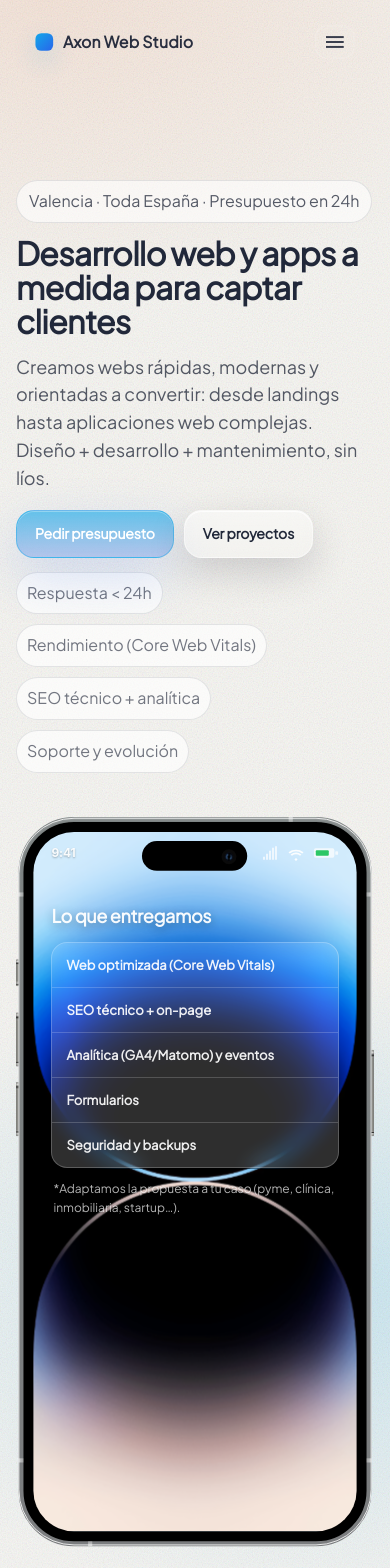
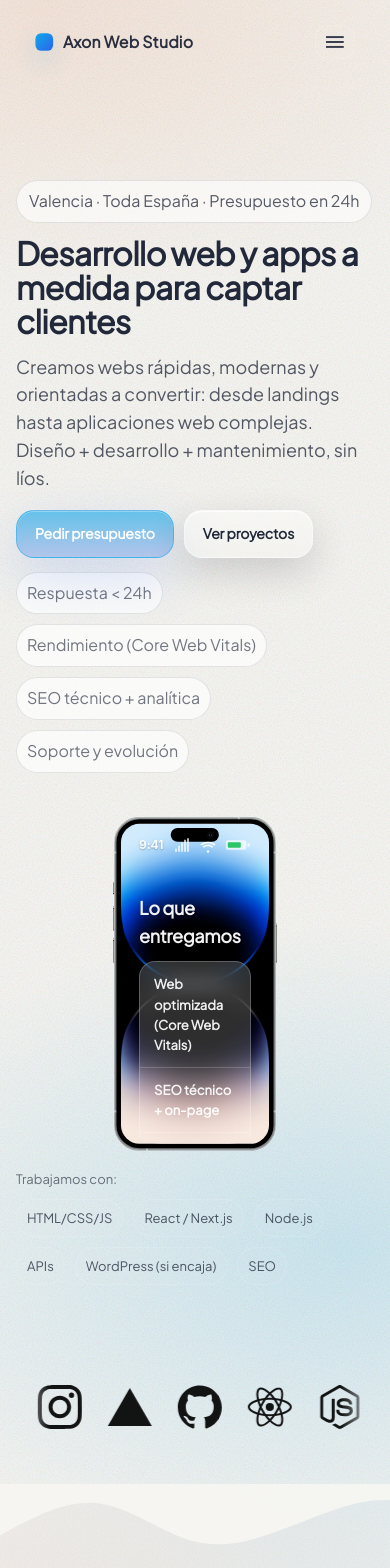
Before and after one commit to MarcosLuna23/primeraprueba, a React (Vite) app: page / in a window 390 px wide. Shown: the top 1568 px of the page. Built offline with nearby package versions, Linux system fonts and the light colour scheme.

Commit message:
Keep iPhone frame visible on-screen (no negative right)

```diff
--- a/src/styles.css
+++ b/src/styles.css
@@ -280,7 +280,7 @@ h1 {
 .hero__card {
   /* Make the phone overlay the hero instead of pushing layout */
   position: absolute;
-  right: clamp(-140px, -8vw, -40px);
+  right: 0; /* keep it on-screen (body has overflow-x hidden) */
   top: -12px;
   display: flex;
   justify-content: flex-end;
@@ -293,7 +293,7 @@ h1 {
 /* iPhone 14 Pro Silver SVG frame + screen overlay */
 .iphoneFrame {
   position: relative;
-  width: min(420px, 100%);
+  width: min(360px, 42vw);
   aspect-ratio: 432 / 881;
 }
 
```
